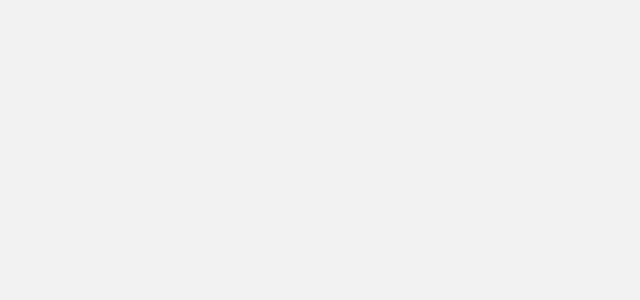
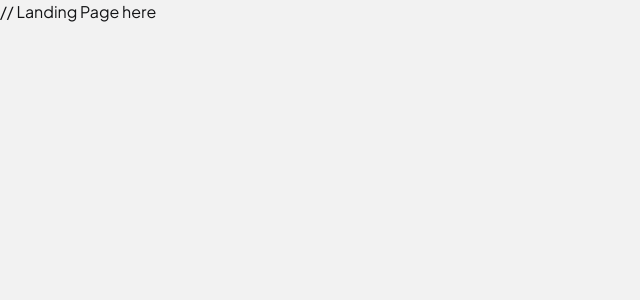
Before and after one commit to ayu-sharma/nexLearn-capstone_project, a Next.js app: page / in a window 1280 px wide. Before the commit this address had no page. Shown: the top 300 px of the page, without its empty margins (0-640 px from the left). Built offline with nearby package versions, Linux system fonts and the light colour scheme.

Commit message:
build landing page

```diff
--- a/app/page.tsx
+++ b/app/page.tsx
@@ -7,13 +7,13 @@ export default function Home() {
 
   const router = useRouter();
 
-  useEffect(() => {
-    router.push('/login');
-  }, []);
+  // useEffect(() => {
+  //   router.push('/login');
+  // }, []);
 
   return (
     <div className="">
-
+      // Landing Page here
     </div>
   );
 }
```
